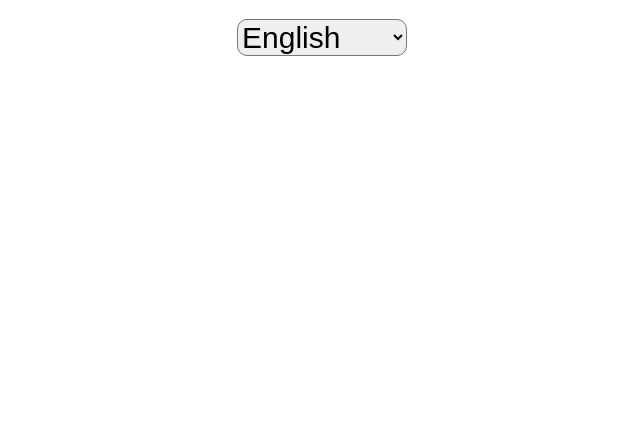
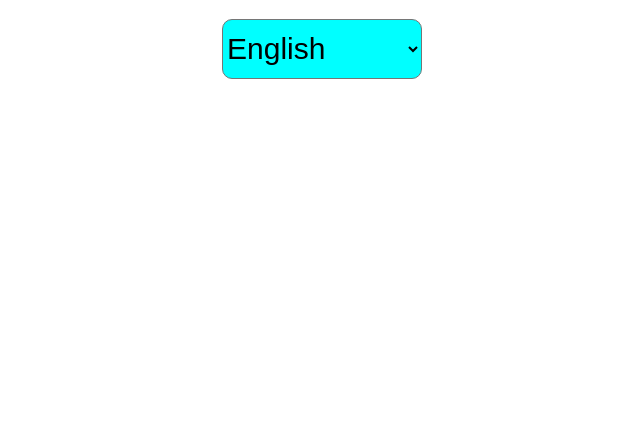
Before and after one commit to swati2304/internationalization-2, a React app: page / in a window 1280 px wide. Shown: the part 365-800 px from the top of the page, without its empty margins (318-958 px from the left). Built offline with nearby package versions, Linux system fonts and the light colour scheme.

Commit message:
changes in css

```diff
--- a/src/View/Home/Home.css
+++ b/src/View/Home/Home.css
@@ -6,5 +6,8 @@ body{
 .select-container{
     font-size: 30px;
     border-radius: 10px;
-    width: 170px;
+    width: 200px;
+    background-color: aqua;
+    height: 60px;
+    border: solid 2px grey dotted;
 }
```
